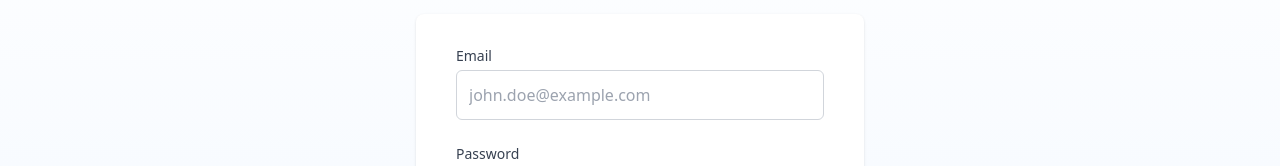
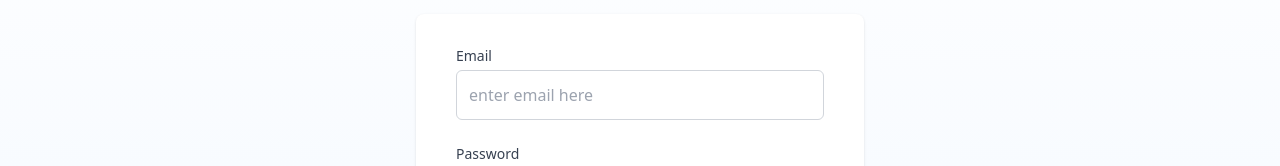
Before and after one commit to Jesam33/WIB, a Next.js app: page /login in a window 1280 px wide. Shown: the part 185-351 px from the top of the page. Built offline with nearby package versions, Linux system fonts and the light colour scheme; no server answers.

Commit message:
my changes

```diff
--- a/src/app/dashboard/page.jsx
+++ b/src/app/dashboard/page.jsx
@@ -258,14 +258,14 @@ useEffect(() => {
             <CreditCard size={18} />
             <span>Cards</span>
           </a>
-          <Link
+          {/* <Link
             href="/transfers"
             className="flex items-center gap-3 px-4 py-3 text-sm font-medium text-gray-600 hover:bg-gray-50"
             onClick={() => setSidebarOpen(false)}
           >
             <Send size={18} />
             <span>Transfers</span>
-          </Link>
+          </Link> */}
           <Link
             href="/history"
             className="flex items-center gap-3 px-4 py-3 text-sm font-medium text-gray-600 hover:bg-gray-50"
--- a/src/app/login/page.jsx
+++ b/src/app/login/page.jsx
@@ -94,7 +94,7 @@ function LoginForm() {
                   label="Email"
                   name="email"
                   type="email"
-                  placeholder="john.doe@example.com"
+                  placeholder="enter email here"
                   register={register}
                   error={errors.email}
                   rules={{
--- a/src/app/page.jsx
+++ b/src/app/page.jsx
@@ -674,7 +674,7 @@ function TestimonialSlider() {
       role: "Small Business Owner",
       image: "/testimonials/SarahJohnson.jpg",
       content:
-        "Global Online Banking has transformed how I manage my business finances. The real-time analytics and seamless international transfers have saved me countless hours and reduced costs significantly.",
+        "Western Intercontinental Bank has transformed how I manage my business finances. The real-time analytics and seamless international transfers have saved me countless hours and reduced costs significantly.",
     },
     {
       name: "Michael Damian",
```
